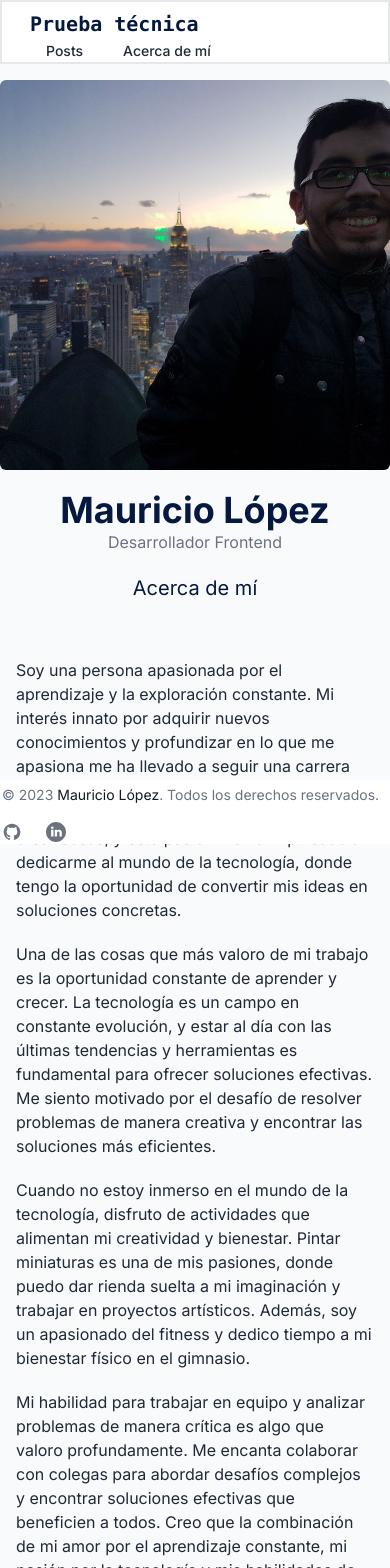
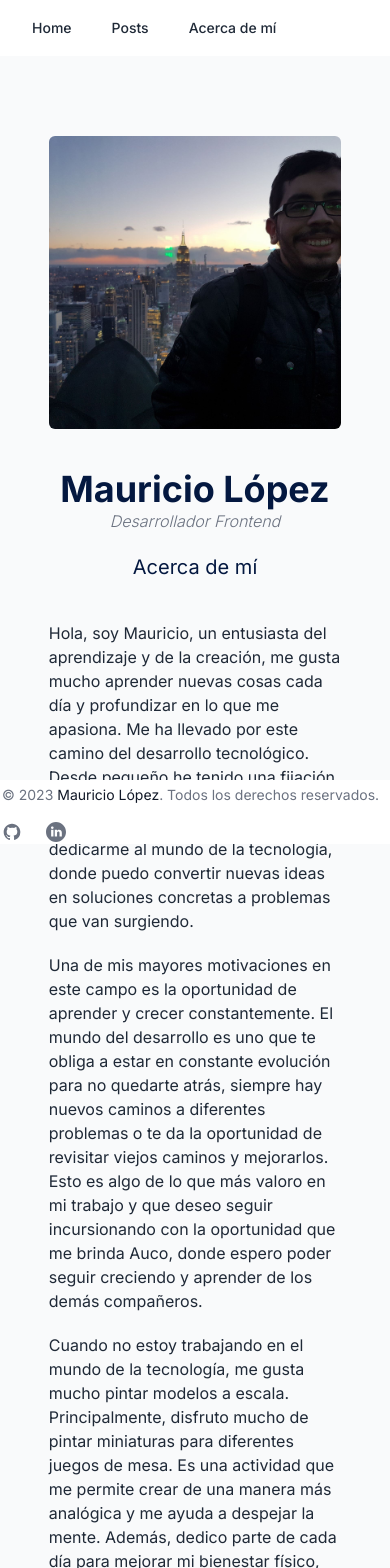
Before and after one commit to jamlopez93/prueba-tecnica, a Next.js app in the folder prueba-auco/: page /about in a window 390 px wide. Shown: the top 1568 px of the page. Built offline with nearby package versions, Linux system fonts and the light colour scheme.

Commit message:
mejoras al responsive

```diff
--- a/prueba-auco/package.json
+++ b/prueba-auco/package.json
@@ -21,6 +21,7 @@
     "react": "18.2.0",
     "react-dom": "18.2.0",
     "react-icons": "^4.11.0",
+    "react-youtube": "^10.1.0",
     "tailwindcss": "3.3.3",
     "typescript": "5.2.2"
   },
--- a/prueba-auco/src/app/about/page.tsx
+++ b/prueba-auco/src/app/about/page.tsx
@@ -1,8 +1,13 @@
+"use client";
+import { motion, AnimatePresence } from "framer-motion";
 import Image from "next/image";
 import me from "/public/me.jpg";
+import YouTube from "react-youtube";
 
 export default function page() {
   return (
+    <AnimatePresence mode="wait">
+      <motion.div>
         <section>
           <div className="flex flex-col items-center justify-center min-h-screen">
             <Image
@@ -11,56 +16,76 @@ export default function page() {
               alt="Imagen del autor"
               height={500}
               width={500}
-          className="rounded-md"
+              className="rounded-md w-9/12 lg:w-1/3"
             />
-        <h1 className="text-4xl font-bold text-[#041840] mt-5">
+            <div className="max-w-screen-lg mx-auto my-10">
+              <h1 className="text-4xl font-bold text-[#041840] text-center">
                 Mauricio López
               </h1>
-        <p className=" text-gray-500 text-base">Desarrollador Frontend</p>
-        <h2 className="text-xl my-5">Acerca de mí</h2>
-        <div className="max-w-screen-lg mx-auto p-4">
-          <p className="my-5">
-            Soy una persona apasionada por el aprendizaje y la exploración
-            constante. Mi interés innato por adquirir nuevos conocimientos y
-            profundizar en lo que me apasiona me ha llevado a seguir una carrera
-            como desarrollador tecnológico. Desde que era pequeño, he tenido una
-            fascinación por crear cosas, y esta pasión me ha impulsado a
-            dedicarme al mundo de la tecnología, donde tengo la oportunidad de
-            convertir mis ideas en soluciones concretas.{" "}
+              <p className=" text-gray-500 text-base text-center italic font-light">
+                Desarrollador Frontend
+              </p>
+              <h2 className="text-xl mt-5 text-center ">Acerca de mí</h2>
+            </div>
+            <div className="lg:max-w-screen-lg mx-auto w-9/12">
+              <p className="mb-5">
+                Hola, soy Mauricio, un entusiasta del aprendizaje y de la
+                creación, me gusta mucho aprender nuevas cosas cada día y
+                profundizar en lo que me apasiona. Me ha llevado por este camino
+                del desarrollo tecnológico. Desde pequeño he tenido una fijación
+                por crear cosas, sea el formato que sea, y esta pasión me ha
+                impulsado a dedicarme al mundo de la tecnología, donde puedo
+                convertir nuevas ideas en soluciones concretas a problemas que
+                van surgiendo.
               </p>
               <p className="my-5">
-            Una de las cosas que más valoro de mi trabajo es la oportunidad
-            constante de aprender y crecer. La tecnología es un campo en
-            constante evolución, y estar al día con las últimas tendencias y
-            herramientas es fundamental para ofrecer soluciones efectivas. Me
-            siento motivado por el desafío de resolver problemas de manera
-            creativa y encontrar las soluciones más eficientes.
+                Una de mis mayores motivaciones en este campo es la oportunidad
+                de aprender y crecer constantemente. El mundo del desarrollo es
+                uno que te obliga a estar en constante evolución para no
+                quedarte atrás, siempre hay nuevos caminos a diferentes
+                problemas o te da la oportunidad de revisitar viejos caminos y
+                mejorarlos. Esto es algo de lo que más valoro en mi trabajo y
+                que deseo seguir incursionando con la oportunidad que me brinda
+                Auco, donde espero poder seguir creciendo y aprender de los
+                demás compañeros.
               </p>
               <p className="my-5">
-            Cuando no estoy inmerso en el mundo de la tecnología, disfruto de
-            actividades que alimentan mi creatividad y bienestar. Pintar
-            miniaturas es una de mis pasiones, donde puedo dar rienda suelta a
-            mi imaginación y trabajar en proyectos artísticos. Además, soy un
-            apasionado del fitness y dedico tiempo a mi bienestar físico en el
-            gimnasio.
+                Cuando no estoy trabajando en el mundo de la tecnología, me
+                gusta mucho pintar modelos a escala. Principalmente, disfruto
+                mucho de pintar miniaturas para diferentes juegos de mesa. Es
+                una actividad que me permite crear de una manera más analógica y
+                me ayuda a despejar la mente. Además, dedico parte de cada día
+                para mejorar mi bienestar físico, ya sea yendo al gimnasio o
+                haciendo cardio en casa.
               </p>
-          <p className="my-5">
-            Mi habilidad para trabajar en equipo y analizar problemas de manera
-            crítica es algo que valoro profundamente. Me encanta colaborar con
-            colegas para abordar desafíos complejos y encontrar soluciones
-            efectivas que beneficien a todos. Creo que la combinación de mi amor
-            por el aprendizaje constante, mi pasión por la tecnología y mis
-            habilidades de trabajo en equipo me convierten en un profesional
-            versátil y comprometido.
-          </p>
-          <p className="my-5">
-            En resumen, soy una persona curiosa y apasionada que disfruta de la
-            tecnología, la creatividad y el trabajo en equipo. Siempre estoy
-            dispuesto a asumir nuevos desafíos y seguir aprendiendo para crecer
-            tanto personal como profesionalmente.
+              <p className="mt-5 mb-10 ">
+                Tengo habilidades para trabajar en equipo y analizar problemas
+                de manera crítica. Esto lo valoro profundamente y creo que es
+                uno de mis mayores atributos. Colaborar con colegas para
+                implementar soluciones efectivas que beneficien el bien común o
+                la meta final es algo que me mueve bastante y me motiva a seguir
+                creciendo y aprendiendo. La combinación de estas habilidades,
+                junto con mi facilidad para desempeñarme en campos tecnológicos,
+                me convierten en un profesional versátil y comprometido.
               </p>
             </div>
           </div>
         </section>
+        <motion.div
+          className="slide-in"
+          initial={{ scaleY: 0 }}
+          animate={{ scaleY: 0 }}
+          exit={{ scaleY: 1 }}
+          transition={{ duration: 1, ease: [0.22, 1, 0.36, 1] }}
+        ></motion.div>
+        <motion.div
+          className="slide-out"
+          initial={{ scaleY: 1 }}
+          animate={{ scaleY: 0 }}
+          exit={{ scaleY: 0 }}
+          transition={{ duration: 1, ease: [0.22, 1, 0.36, 1] }}
+        ></motion.div>
+      </motion.div>
+    </AnimatePresence>
   );
 }
--- a/prueba-auco/src/app/globals.css
+++ b/prueba-auco/src/app/globals.css
@@ -1,12 +1,33 @@
+
 @tailwind base;
 @tailwind components;
 @tailwind utilities;
 h2, h3, h4, h5, h6 {
   color: #041840 ;
+
 }
 p{
   color: rgb(31 41 55);
+
 }
 h3{
   font-size: 1.2rem;
 }
+.slide-in{
+  position: absolute;
+  top: 0;
+  left: 0;
+  width: 100%;
+  height: 100vh;
+  background: #041840;
+  transform-origin: bottom;
+}
+.slide-out{
+  position: absolute;
+  top: 0;
+  left: 0;
+  width: 100%;
+  height: 100vh;
+  background: #041840;
+  transform-origin: top;
+}
--- a/prueba-auco/src/app/layout.tsx
+++ b/prueba-auco/src/app/layout.tsx
@@ -6,7 +6,7 @@ import Link from "next/link";
 const inter = Inter({ subsets: ["latin"] });
 
 export const metadata: Metadata = {
-  title: "Auco | Prueba técnica",
+  title: "AUCO | Prueba técnica",
   description: "Prueba tecnica para Auco creada en Next.js",
 };
 
@@ -19,26 +19,33 @@ export default function RootLayout({
     <html lang="en">
       <body className={inter.className}>
         <header>
-          <nav className="fixed top-0 z-30   h-16 w-full items-center border-2 border-solid bg-white px-7  py-2 ">
-            <div className="flex flex-wrap justify-between items-center">
-              <Link href="/" className="flex items-center">
-                <p className="font-mono self-center text-xl font-semibold whitespace-nowrap text-[#041840] ">
-                  Prueba técnica
-                </p>
-              </Link>
-              <div className=" lg:order-2">
+          <nav className="bg-white border-gray-200 px-4 lg:px-6 py-2.5 dark:bg-gray-800">
+            <div className="flex flex-wrap justify-start  items-center mx-auto max-w-screen-xl">
+              <div className="flex items-center lg:order-2">
+                <Link
+                  href="/"
+                  className="text-gray-800 dark:text-white hover:bg-gray-50 focus:ring-4 focus:ring-gray-300 font-medium rounded-lg text-sm px-4 lg:px-5 py-2 lg:py-2.5 mr-2 dark:hover:bg-gray-700 focus:outline-none dark:focus:ring-gray-800"
+                >
+                  Home
+                </Link>
                 <Link
                   href="/posts"
-                  className="text-gray-800  hover:bg-gray-50 focus:ring-4 focus:ring-gray-300 font-medium rounded-lg text-sm px-4 lg:px-5 py-2 lg:py-2.5 mr-2  focus:outline-none "
+                  className="text-gray-800 bg-primary-700 hover:bg-gray-50 focus:ring-4 focus:ring-gray-300 font-medium rounded-lg text-sm px-4 lg:px-5 py-2 lg:py-2.5 mr-2 dark:bg-primary-600 dark:hover:bg-primary-700 focus:outline-none dark:focus:ring-primary-800"
                 >
                   Posts
                 </Link>
                 <Link
                   href="/about"
-                  className="text-gray-800  hover:bg-gray-50 focus:ring-4 focus:ring-gray-300 font-medium rounded-lg text-sm px-4 lg:px-5 py-2 lg:py-2.5 mr-2  focus:outline-none d"
+                  className="text-gray-800 bg-primary-700 hover:bg-gray-50 focus:ring-4 focus:ring-gray-300 font-medium rounded-lg text-sm px-4 lg:px-5 py-2 lg:py-2.5 mr-2 dark:bg-primary-600 dark:hover:bg-primary-700 focus:outline-none dark:focus:ring-primary-800"
                 >
                   Acerca de mí
                 </Link>
+              </div>
+              <div
+                className="hidden justify-between items-center w-full lg:flex lg:w-auto lg:order-1"
+                id="mobile-menu-2"
+              >
+
               </div>
             </div>
           </nav>
@@ -93,7 +100,6 @@ export default function RootLayout({
                     xmlns="http://www.w3.org/2000/svg"
                     width="24"
                     height="24"
-
                   >
                     <path d="M12 0c6.627 0 12 5.373 12 12s-5.373 12-12 12S0 18.627 0 12 5.373 0 12 0zM8.951 9.404H6.165V17.5H8.95V9.404zm6.841-.192c-1.324 0-1.993.629-2.385 1.156l-.127.181V9.403h-2.786l.01.484c.006.636.007 1.748.005 2.93l-.015 4.683h2.786v-4.522c0-.242.018-.484.092-.657.202-.483.66-.984 1.43-.984.955 0 1.367.666 1.408 1.662l.003.168V17.5H19v-4.643c0-2.487-1.375-3.645-3.208-3.645zM7.576 5.5C6.623 5.5 6 6.105 6 6.899c0 .73.536 1.325 1.378 1.392l.18.006c.971 0 1.577-.621 1.577-1.398C9.116 6.105 8.53 5.5 7.576 5.5z" />
                   </svg>
```
Also changed, not shown: prueba-auco/src/app/page.tsx (+35 -4 lines), prueba-auco/src/app/posts/[...postId]/page.tsx (+30 -3 lines), prueba-auco/src/app/posts/page.tsx (+25 -6 lines), prueba-auco/tailwind.config.ts (+10 -9 lines), 2 other files (tests, documents, lock files or other folders). Lines whose indentation alone changed are shown as unchanged.
